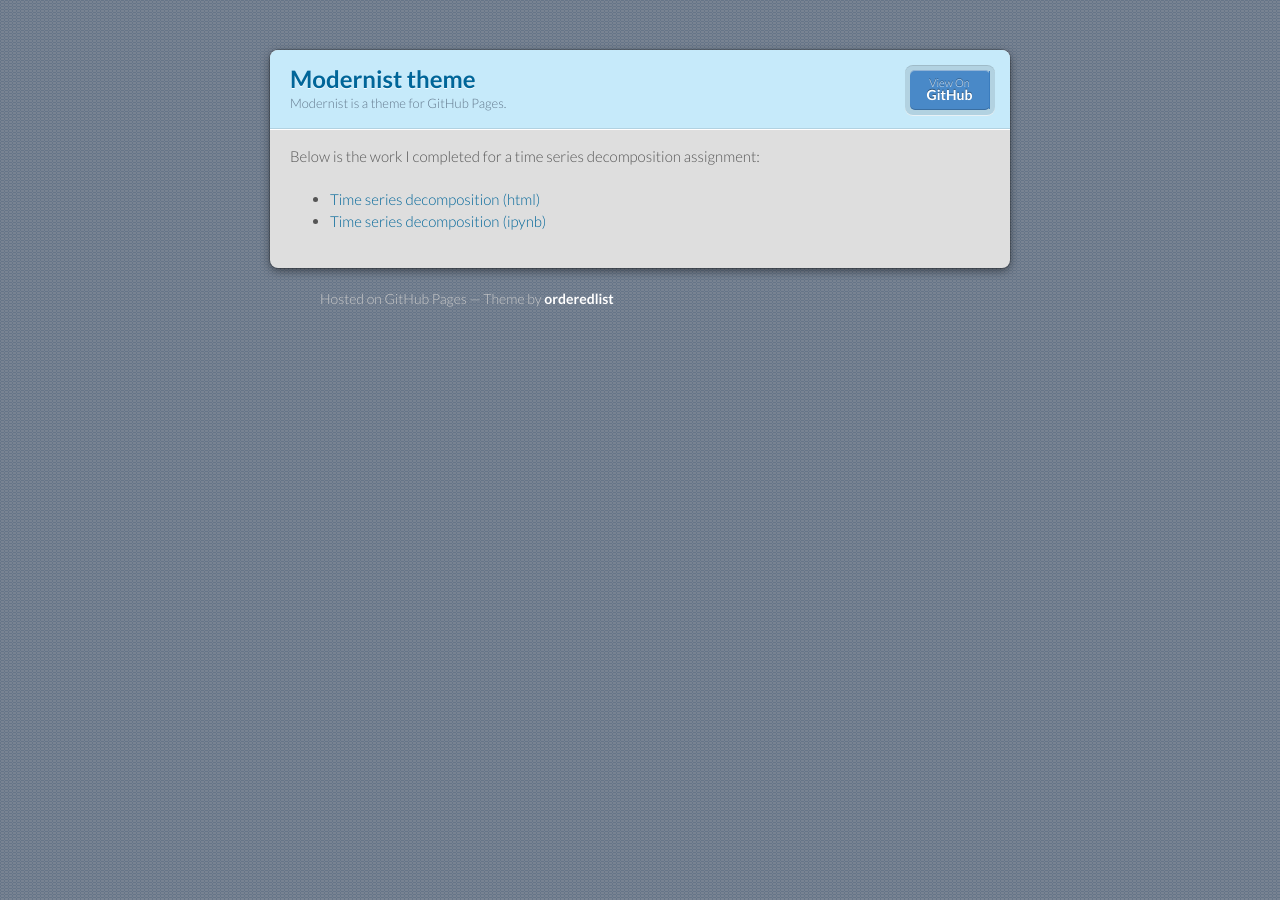
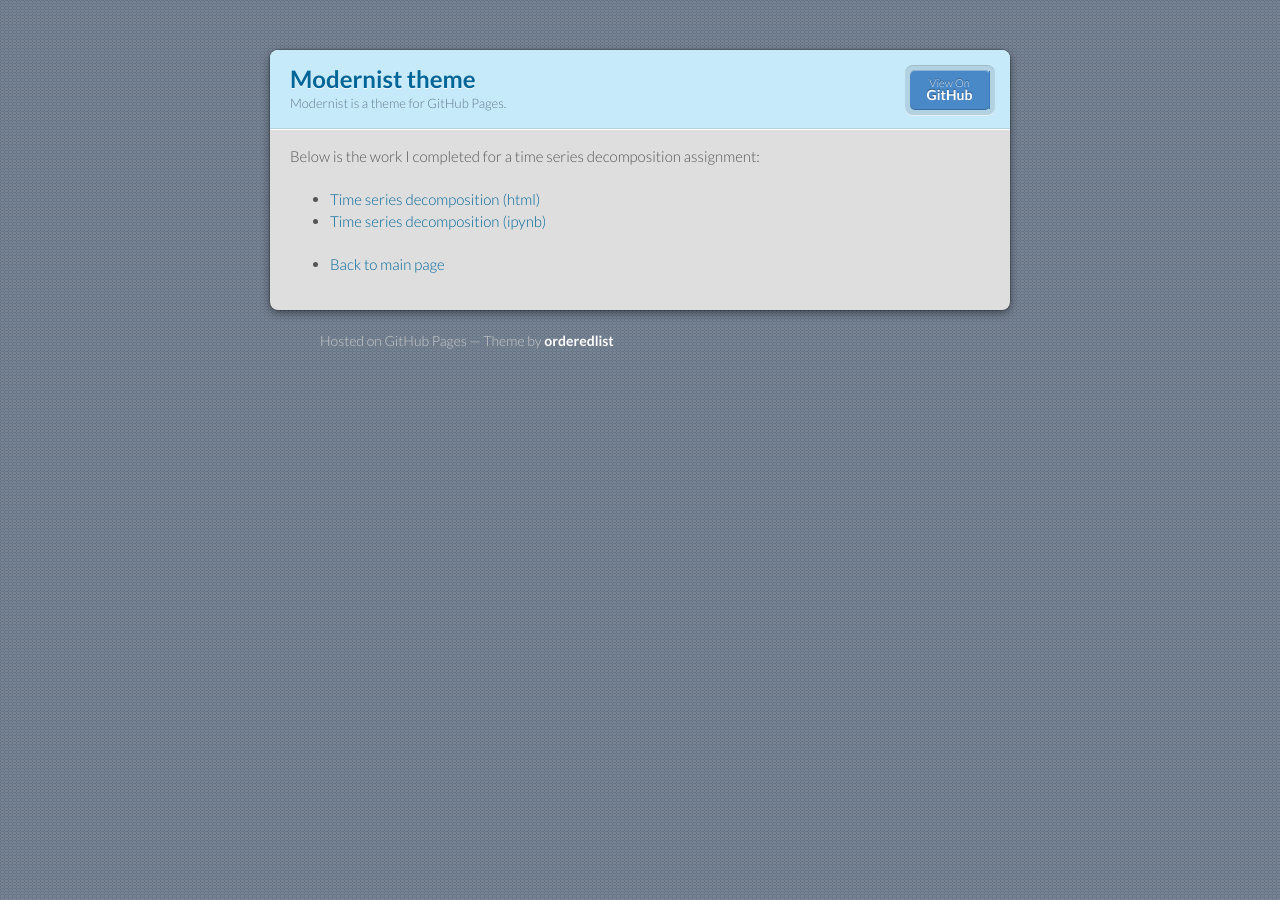
Before and after one commit to arjunvenkat510/arjunvenkat510.github.io, a Jekyll site: the page built from timeseries/index.md, in a window 1280 px wide. Built offline with Jekyll 4.4.1, drawn with Linux system fonts in a browser that asks for light colours; our own code applies the rules of GitHub Pages for plain Markdown files.

Commit message:
Update index.md

```diff
--- a/timeseries/index.md
+++ b/timeseries/index.md
@@ -6,3 +6,5 @@ description: Content on time series
 Below is the work I completed for a time series decomposition assignment:
 - [Time series decomposition (html)](TimeSeriesDecompositionAssignment.html)
 - [Time series decomposition (ipynb)](TimeSeriesDecompositionAssignment.ipynb)
+
+- [Back to main page](/index.md)
```
